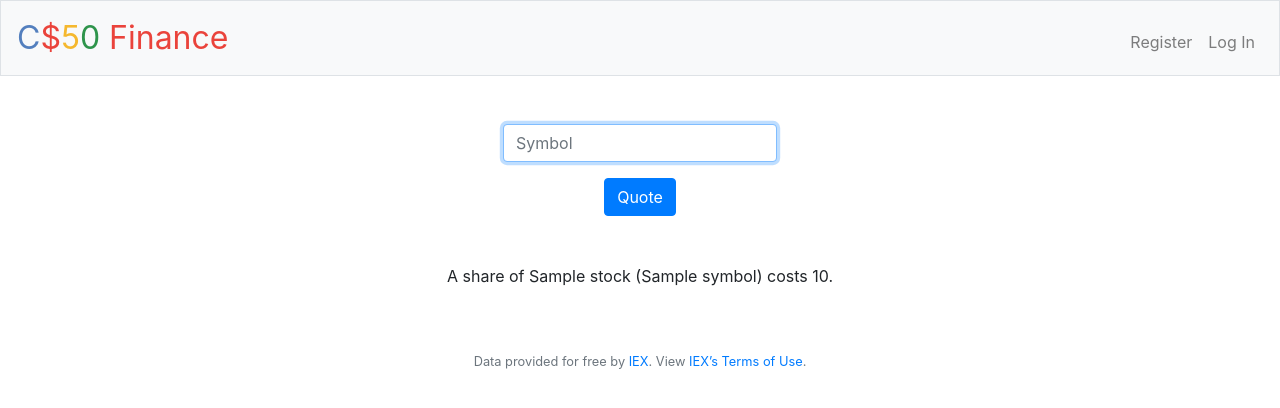
After one commit to kotano-snippets/cs50-Finance, a Flask app: template templates/quote.html in a window 1280 px wide. The commit adds this page. Shown: the top 408 px of the page. Run offline with Flask 2, Linux system fonts and the light colour scheme; the template is opened without the code that fills it: most values are stand-ins (such as "Sample title", 1, 10 or a date in 2020); some libraries are stand-ins or nearby versions.

Commit message:
Add register; Add quote; Add buy; Add index;

```diff
--- a/application.py
+++ b/application.py
@@ -1,10 +1,14 @@
+from datetime import datetime
 import os
 import sqlite3
 
-from flask import Flask, flash, jsonify, redirect, render_template, request, session, g
+
+from flask import (
+    Flask, flash, jsonify, redirect, render_template, request, session, g)
 from flask_session import Session
 from tempfile import mkdtemp
-from werkzeug.exceptions import default_exceptions, HTTPException, InternalServerError
+from werkzeug.exceptions import (
+    default_exceptions, HTTPException, InternalServerError)
 from werkzeug.security import check_password_hash, generate_password_hash
 
 from helpers import apology, login_required, lookup, usd
@@ -29,7 +33,7 @@ def after_request(response):
 app.jinja_env.filters["usd"] = usd
 
 # Configure session to use filesystem (instead of signed cookies)
-app.config["SESSION_FILE_DIR"] = mkdtemp()
+# app.config["SESSION_FILE_DIR"] = mkdtemp()
 app.config["SESSION_PERMANENT"] = False
 app.config["SESSION_TYPE"] = "filesystem"
 Session(app)
@@ -54,9 +58,6 @@ def close_connection(exception):
         db.close()
 
 
-db = get_db()
-
-
 # Make sure API key is set
 if not os.environ.get("API_KEY"):
     raise RuntimeError("API_KEY not set")
@@ -66,14 +67,83 @@ if not os.environ.get("API_KEY"):
 @login_required
 def index():
     """Show portfolio of stocks"""
-    return apology("TODO")
+    db = get_db()
+    owned_shares = db.execute(
+        "SELECT symbol, shares FROM shares WHERE user_id = ?",
+        [session["user_id"]]).fetchall()
+    cash = db.execute("SELECT cash FROM users WHERE id = ?",
+                      [session["user_id"]]).fetchone()["cash"]
+    assets = cash
+    shares = []
+    for share in owned_shares:
+        stockinfo = lookup(share["symbol"])
+        assert stockinfo
+        share = {**stockinfo, **share}
+        share["total"] = stockinfo["price"] * share["shares"]
+        assets += share["total"]
+        share["price"] = usd(share["price"])
+        share["total"] = usd(share["total"])
+        shares.append(share)
+    return render_template(
+        "index.html", shares=shares, cash=usd(cash), assets=usd(assets))
 
 
 @app.route("/buy", methods=["GET", "POST"])
 @login_required
 def buy():
     """Buy shares of stock"""
-    return apology("TODO")
+    if request.method == "GET":
+        return render_template("buy.html")
+
+    symbol = request.form.get("symbol")
+    shares = request.form.get("shares", type=int)
+    # Values check
+    if not all([symbol, shares]):
+        return apology("Fill in all input fields")
+    if shares < 0:
+        return apology("Shares must be a positive number")
+    symbol = symbol.upper()
+    stock = lookup(symbol)
+    if not stock:
+        return apology("Invalid symbol")
+    cost = stock["price"] * shares
+    user_id = session["user_id"]
+    db = get_db()
+    user = db.execute("SELECT cash FROM users WHERE id = ?",
+                      [user_id]).fetchone()
+    cash = user['cash']
+    if cash < cost:
+        return apology("Unsufficient funds")
+
+    cash_left = cash - cost
+
+    # Take money from user account
+    db.execute("UPDATE users SET cash = :cash WHERE id = :user_id",
+               dict(cash=cash_left, user_id=user_id))
+
+    # Find matching share
+    share = db.execute(
+        "SELECT * FROM shares WHERE user_id = :user_id AND symbol = :symbol",
+        dict(user_id=user_id, symbol=symbol)).fetchone()
+    # If user have no related shares then add new row
+    if not share:
+        db.execute("INSERT INTO shares VALUES (?, ?, ?)",
+                   [user_id, symbol, shares])
+    # If user owns company shares update their amount
+    else:
+        total_shares = share["shares"] + shares
+        db.execute(
+            "UPDATE shares SET shares = :shares\
+                WHERE user_id = :user_id AND symbol = :symbol",
+            dict(shares=total_shares, user_id=user_id, symbol=symbol))
+    # Add transaction info
+    db.execute(
+        "INSERT INTO transactions (user_id, symbol, shares, price, timestamp)\
+            VALUES (?, ?, ?, ?, ?)",
+        [user_id, symbol, shares, stock["price"], datetime.now()])
+    db.commit()
+    flash("Your purchase was successful.")
+    return redirect("/")
 
 
 @app.route("/history")
@@ -102,17 +172,20 @@ def login():
             return apology("must provide password", 403)
 
         # Query database for username
+        db = get_db()
         rows = db.execute(
             "SELECT * FROM users WHERE username = :username",
-            username=request.form.get("username"))
+            dict(username=request.form.get("username"))).fetchall()
 
         # Ensure username exists and password is correct
-        if len(rows) != 1 or not check_password_hash(rows[0]["hash"], request.form.get("password")):
+        if len(rows) != 1 or not check_password_hash(
+                rows[0]["hash"], request.form.get("password")):
             return apology("invalid username and/or password", 403)
 
         # Remember which user has logged in
         session["user_id"] = rows[0]["id"]
-
+        session["username"] = rows[0]["username"]
+        flash("You were successfully logged in.")
         # Redirect user to home page
         return redirect("/")
 
@@ -136,20 +209,60 @@ def logout():
 @login_required
 def quote():
     """Get stock quote."""
-    return apology("TODO")
+    if request.method == "GET":
+        return render_template("quote.html")
+    symbol = request.form.get("symbol")
+    if not symbol:
+        return apology("Fill in symbol field")
+    stock = lookup(symbol)
+    if not stock:
+        return apology("Invalid symbol")
+    stock["price"] = usd(stock["price"])
+    return render_template("quote.html", stock=stock)
 
 
 @app.route("/register", methods=["GET", "POST"])
 def register():
     """Register user"""
-    return apology("TODO")
+
+    # If user is already logged in redirect him.
+    if session.get("user_id"):
+        return redirect("/")
+
+    if request.method == "GET":
+        return render_template("register.html")
+
+    # Else there is POST method
+    username = request.form.get('username')
+    password = request.form.get('password')
+    confirmation = request.form.get('confirmation')
+    # Check for errors
+    if not all([username, password, confirmation]):
+        return apology("Please fill in all input fields.")
+    if password != confirmation:
+        return apology("Your passwords don't match.")
+    db = get_db()
+    rows = db.execute(
+        "SELECT username FROM users WHERE username = :username",
+        dict(username=username))
+    if rows.fetchall():
+        return apology("Username %s already exists" % username)
+
+    # Add user
+    hashed_password = generate_password_hash(password)
+    db.execute("INSERT INTO users (username, hash) VALUES (?, ?)",
+               [username, hashed_password])
+    db.commit()
+
+    return redirect("/")
 
 
 @app.route("/sell", methods=["GET", "POST"])
 @login_required
 def sell():
     """Sell shares of stock"""
-    return apology("TODO")
+
+    return render_template("sell.html")
 
 
 def errorhandler(e):
--- a/helpers.py
+++ b/helpers.py
@@ -18,7 +18,8 @@ def apology(message, code=400):
                          ("%", "~p"), ("#", "~h"), ("/", "~s"), ("\"", "''")]:
             s = s.replace(old, new)
         return s
-    return render_template("apology.html", top=code, bottom=escape(message)), code
+    return render_template(
+        "apology.html", top=code, bottom=escape(message)), code
 
 
 def login_required(f):
@@ -41,7 +42,8 @@ def lookup(symbol):
     # Contact API
     try:
         api_key = os.environ.get("API_KEY")
-        response = requests.get(f"https://cloud-sse.iexapis.com/stable/stock/{urllib.parse.quote_plus(symbol)}/quote?token={api_key}")
+        response = requests.get(
+            f"https://cloud-sse.iexapis.com/stable/stock/{urllib.parse.quote_plus(symbol)}/quote?token={api_key}")
         response.raise_for_status()
     except requests.RequestException:
         return None
--- /dev/null
+++ b/templates/quote.html
@@ -0,0 +1,19 @@
+{% extends "layout.html" %}
+
+{% block title %}
+    Quote
+{% endblock %}
+
+{% block main %}
+    <form action="/quote" method="post">
+        <div class="form-group">
+            <input autocomplete="off" autofocus class="form-control" name="symbol" placeholder="Symbol" type="text">
+        </div>
+        <button class="btn btn-primary" type="submit">Quote</button>
+    </form>
+    {% if stock %}
+      <div class="mt-5">
+        <p>A share of {{ stock.name }} ({{ stock.symbol }}) costs {{ stock.price }}.</p>
+      </div>
+    {% endif %}
+{% endblock %}
```
Also changed, not shown: templates/buy.html (added, +17 -0 lines), templates/index.html (added, +44 -0 lines), templates/register.html (added, +20 -0 lines), templates/sell.html (added, +22 -0 lines), finance.db, templates/layout.html (line endings or trailing spaces).
